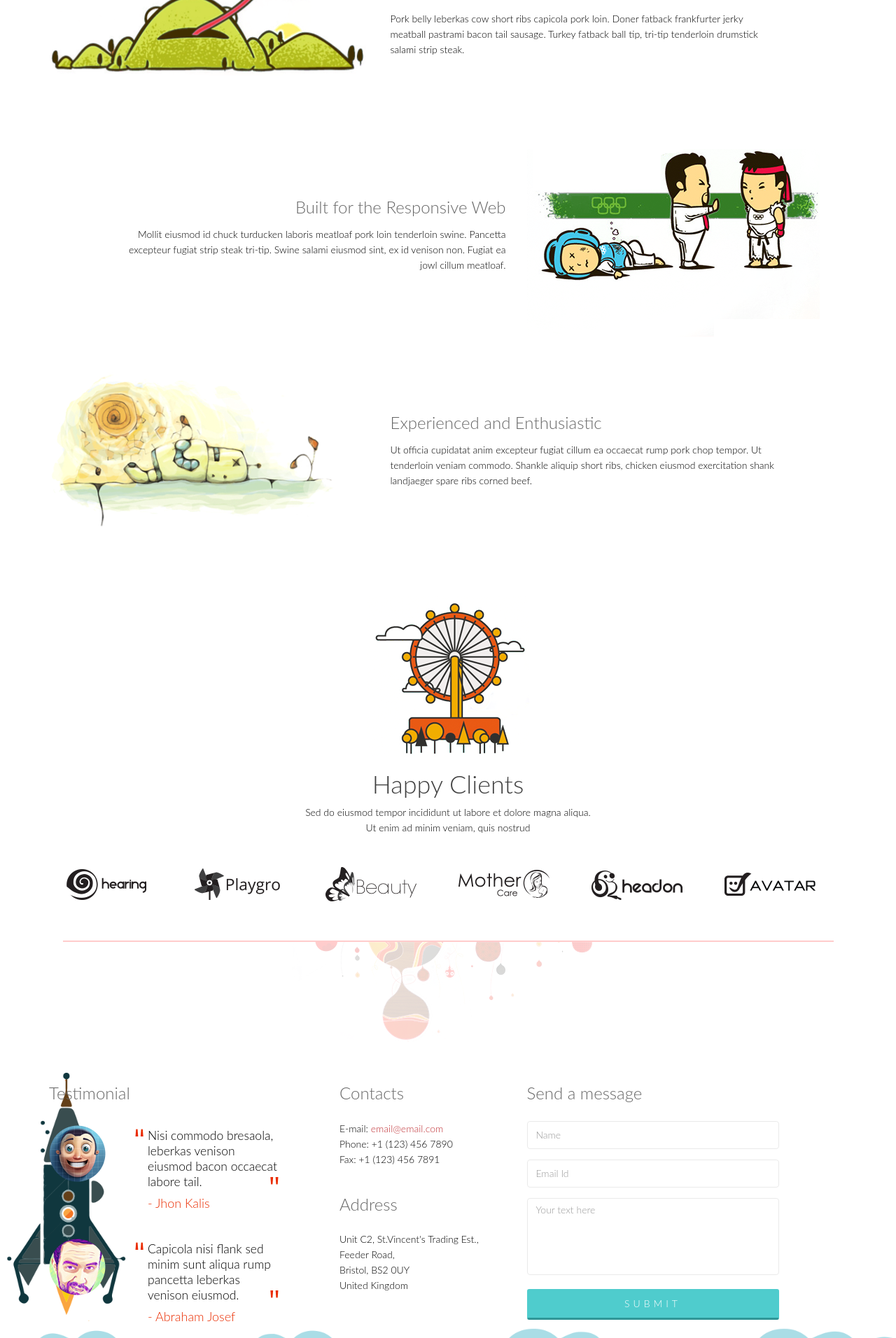
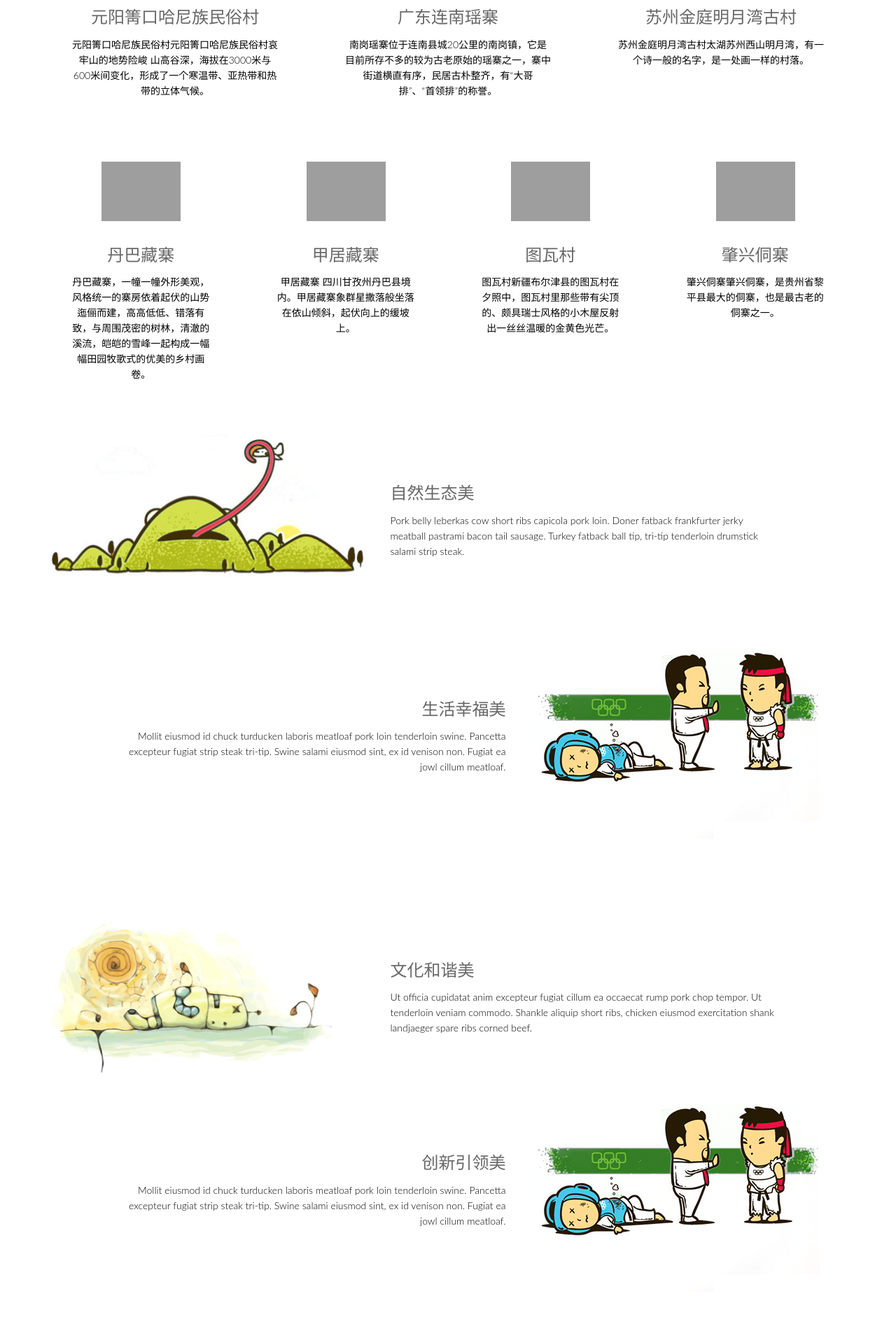
Before and after one commit to conycc/beautiful-village, a PHP site: page / in a window 1280 px wide. Shown: the part 1128-3040 px from the top of the page at 70% size. Run offline with PHP 8.4, Linux system fonts and the light colour scheme; some libraries are stand-ins or nearby versions; some web fonts are replaced; grey boxes are pictures that could not be loaded.

Commit message:
* change:改版首页;

```diff
--- a/css/main.css
+++ b/css/main.css
@@ -110,7 +110,7 @@
   }
 
   .padding{
-    padding: 65px 0;
+    padding: 80px 0 0;
   }
 
   .padding-bottom{
--- a/index.html
+++ b/index.html
@@ -37,18 +37,14 @@
                     </button>
 
                     <a class="navbar-brand" href="index.html">
-                    	<h1>中国最美十大乡村</h1>
+                    	<h1>美丽乡村</h1>
                     </a>
 
                 </div>
                 <div class="collapse navbar-collapse">
                     <ul class="nav navbar-nav navbar-right">
-                        <li class="dropdown active"><a href="index.html">首页 <i class="fa fa-angle-down"></i></a>
-                            <ul role="menu" class="sub-menu">
-                                <li><a href="singlecolor/index.html">Single Color</a></li>
-                            </ul>
-                        </li>
-                        <li class="dropdown"><a href="#">Pages <i class="fa fa-angle-down"></i></a>
+                        <li class="dropdown active"><a href="index.html">首页 </a></li>
+                        <li class="dropdown"><a href="#">摄影 <i class="fa fa-angle-down"></i></a>
                             <ul role="menu" class="sub-menu">
                                 <li><a href="aboutus.html">关于</a></li>
                                 <li><a href="aboutus2.html">About 2</a></li>
@@ -60,7 +56,7 @@
                                 <li><a href="coming-soon.html">Coming Soon</a></li>
                             </ul>
                         </li>
-                        <li class="dropdown"><a href="blog.html">Blog <i class="fa fa-angle-down"></i></a>
+                        <li class="dropdown"><a href="blog.html">游记 <i class="fa fa-angle-down"></i></a>
                             <ul role="menu" class="sub-menu">
                                 <li><a href="blog.html">Blog Default</a></li>
                                 <li><a href="blogtwo.html">Timeline Blog</a></li>
@@ -101,9 +97,9 @@
             <div class="row">
                 <div class="main-slider">
                     <div class="slide-text">
-                        <h1>We Are Creative Nerds</h1>
-                        <p>Boudin doner frankfurter pig. Cow shank bresaola pork loin tri-tip tongue venison pork belly meatloaf short loin landjaeger biltong beef ribs shankle chicken andouille.</p>
-                        <a href="#" class="btn btn-common">SIGN UP</a>
+                        <h1>专题：中国十大最美乡村</h1>
+                        <p>乡村是一个历史的、动态的概念，从世界范围看，乡村这个特定的经济区域分为五个历史发展阶段：原始型乡村、古代型乡村、近代型乡村、现代型乡村、未来型乡村。中国乡村目前正处于由近代型向现代型过渡的阶段。乡村还是一个休闲的地方，那里悠然自在。现在由于城市环境的恶化，以及城市中心区域的越来越拥挤，越来越多的城市人开始选择到乡村去度假或安家。[摘自百度]</p>
+                        <a href="#" class="btn btn-common">跟着小分队一起出发吧~</a>
                     </div>
                     <img src="images/home/slider/hill.png" class="slider-hill" alt="slider image">
                     <img src="images/home/slider/house.png" class="slider-house" alt="slider image">
@@ -120,31 +116,98 @@
     <section id="services">
         <div class="container">
             <div class="row">
-                <div class="col-sm-4 text-center padding wow fadeIn" data-wow-duration="1000ms" data-wow-delay="300ms">
+                <div class="col-sm-4 text-center padding wow fadeIn" data-wow-duration="1000ms" data-wow-delay="200ms">
                     <div class="single-service">
-                        <div class="wow scaleIn" data-wow-duration="500ms" data-wow-delay="300ms">
-                            <img src="images/home/icon1.png" alt="">
+                        <div class="wow scaleIn" data-wow-duration="500ms" data-wow-delay="900ms">
+                            <img src="http://d.hiphotos.baidu.com/exp/w=480/sign=594b3278d5ca7bcb7d7bc6278e086b3f/64380cd7912397dd8a0193bf5b82b2b7d0a28714.jpg" alt="">
                         </div>
-                        <h2>Incredibly Responsive</h2>
-                        <p>Ground round tenderloin flank shank ribeye. Hamkevin meatball swine. Cow shankle beef sirloin chicken ground round.</p>
+                        <h2>婺源古村</h2>
+                        <p>婺源是一个山明水秀的地方，被国内外誉为“中国最美丽的农村”。</p>
+                    </div>
+                </div>
+                <div class="col-sm-4 text-center padding wow fadeIn" data-wow-duration="1000ms" data-wow-delay="400ms">
+                    <div class="single-service">
+                        <div class="wow scaleIn" data-wow-duration="500ms" data-wow-delay="900ms">
+                            <img src="http://a.hiphotos.baidu.com/exp/w=480/sign=f26e3452f0d3572c66e29dd4ba126352/500fd9f9d72a6059dd9282a12a34349b023bba8f.jpg" alt="">
+                        </div>
+                        <h2>安徽宏村</h2>
+                        <p>宏村位于“桃花源里人家”——黟县东北部，距黟县县城11km，历史悠久，环境优美，整个村落面积19.17公顷（300多亩），现存明清时期古建筑138幢。</p>
                     </div>
                 </div>
                 <div class="col-sm-4 text-center padding wow fadeIn" data-wow-duration="1000ms" data-wow-delay="600ms">
                     <div class="single-service">
-                        <div class="wow scaleIn" data-wow-duration="500ms" data-wow-delay="600ms">
-                            <img src="images/home/icon2.png" alt="">
+                        <div class="wow scaleIn" data-wow-duration="500ms" data-wow-delay="900ms">
+                            <img src="http://f.hiphotos.baidu.com/exp/w=480/sign=765efc76fe039245a1b5e007b795a4a8/faedab64034f78f042a690487b310a55b2191cdf.jpg" alt="">
                         </div>
-                        <h2>Superior Typography</h2>
-                        <p>Hamburger ribeye drumstick turkey, strip steak sausage ground round shank pastrami beef brisket pancetta venison.</p>
+                        <h2>培田古村</h2>
+                        <p>培田古村培田客家古村位于福建省闽西山区连城县宣和乡境内的培田村，至今仍保存着（全国）较为完整的明清时期古民居建筑群。</p>
                     </div>
                 </div>
-                <div class="col-sm-4 text-center padding wow fadeIn" data-wow-duration="1000ms" data-wow-delay="900ms">
+            </div>
+            <div class="row">
+                <div class="col-sm-4 text-center padding wow fadeIn" data-wow-duration="1000ms" data-wow-delay="800ms">
                     <div class="single-service">
                         <div class="wow scaleIn" data-wow-duration="500ms" data-wow-delay="900ms">
-                            <img src="images/home/icon3.png" alt="">
+                            <img src="http://a.hiphotos.baidu.com/exp/w=480/sign=74de3db059b5c9ea62f302ebe538b622/203fb80e7bec54e7769411a5bb389b504fc26a14.jpg" alt="">
                         </div>
-                        <h2>Swift Page Builder</h2>
-                        <p>Venison tongue, salami corned beef ball tip meatloaf bacon. Fatback pork belly bresaola tenderloin bone pork kevin shankle.</p>
+                        <h2>元阳箐口哈尼族民俗村</h2>
+                        <p>元阳箐口哈尼族民俗村元阳箐口哈尼族民俗村哀牢山的地势险峻 山高谷深，海拔在3000米与600米间变化，形成了一个寒温带、亚热带和热带的立体气候。</p>
+                    </div>
+                </div>
+                <div class="col-sm-4 text-center padding wow fadeIn" data-wow-duration="1000ms" data-wow-delay="1000ms">
+                    <div class="single-service">
+                        <div class="wow scaleIn" data-wow-duration="500ms" data-wow-delay="900ms">
+                            <img src="http://g.hiphotos.baidu.com/exp/w=480/sign=2e6410a80bf79052ef1f46363cf2d738/faf2b2119313b07ec44033b30ed7912396dd8c8f.jpg" alt="">
+                        </div>
+                        <h2>广东连南瑶寨</h2>
+                        <p>南岗瑶寨位于连南县城20公里的南岗镇，它是目前所存不多的较为古老原始的瑶寨之一，寨中街道横直有序，民居古朴整齐，有“大哥排”、“首领排”的称誉。</p>
+                    </div>
+                </div>
+                <div class="col-sm-4 text-center padding wow fadeIn" data-wow-duration="1000ms" data-wow-delay="1200ms">
+                    <div class="single-service">
+                        <div class="wow scaleIn" data-wow-duration="500ms" data-wow-delay="900ms">
+                            <img src="http://h.hiphotos.baidu.com/exp/w=480/sign=b416a1da0db30f24359aed0bf894d192/377adab44aed2e73444b8c978501a18b86d6faef.jpg" alt="">
+                        </div>
+                        <h2>苏州金庭明月湾古村</h2>
+                        <p>苏州金庭明月湾古村太湖苏州西山明月湾，有一个诗一般的名字，是一处画一样的村落。</p>
+                    </div>
+                </div>
+            </div>
+            <div class="row">
+                <div class="col-sm-3 text-center padding wow fadeIn" data-wow-duration="1000ms" data-wow-delay="1400ms">
+                    <div class="single-service">
+                        <div class="wow scaleIn" data-wow-duration="500ms" data-wow-delay="900ms">
+                            <img src="http://c.hiphotos.baidu.com/exp/w=480/sign=5926c8af69600c33f079dfc02a4d5134/b3b7d0a20cf431adf9aa48824936acaf2edd9814.jpg" alt="">
+                        </div>
+                        <h2>丹巴藏寨</h2>
+                        <p>丹巴藏寨，一幢一幢外形美观，风格统一的寨房依着起伏的山势迤俪而建，高高低低、错落有致，与周围茂密的树林，清澈的溪流，皑皑的雪峰一起构成一幅幅田园牧歌式的优美的乡村画卷。</p>
+                    </div>
+                </div>
+                <div class="col-sm-3 text-center padding wow fadeIn" data-wow-duration="1000ms" data-wow-delay="1600ms">
+                    <div class="single-service">
+                        <div class="wow scaleIn" data-wow-duration="500ms" data-wow-delay="900ms">
+                            <img src="http://e.hiphotos.baidu.com/exp/w=480/sign=8c84327f33adcbef01347f0e9cae2e0e/9825bc315c6034a802f9b33ac913495409237675.jpg" alt="">
+                        </div>
+                        <h2>甲居藏寨</h2>
+                        <p>甲居藏寨 四川甘孜州丹巴县境内。甲居藏寨象群星撒落般坐落在依山倾斜，起伏向上的缓坡上。</p>
+                    </div>
+                </div>
+                <div class="col-sm-3 text-center padding wow fadeIn" data-wow-duration="1000ms" data-wow-delay="1800ms">
+                    <div class="single-service">
+                        <div class="wow scaleIn" data-wow-duration="500ms" data-wow-delay="900ms">
+                            <img src="http://e.hiphotos.baidu.com/exp/w=480/sign=91fbd99a92ef76c6d0d2fa23ad17fdf6/a71ea8d3fd1f4134e32c0ec5271f95cad1c85e75.jpg" alt="">
+                        </div>
+                        <h2>图瓦村</h2>
+                        <p>图瓦村新疆布尔津县的图瓦村在夕照中，图瓦村里那些带有尖顶的、颇具瑞士风格的小木屋反射出一丝丝温暖的金黄色光芒。</p>
+                    </div>
+                </div>
+                <div class="col-sm-3 text-center padding wow fadeIn" data-wow-duration="1000ms" data-wow-delay="2000ms">
+                    <div class="single-service">
+                        <div class="wow scaleIn" data-wow-duration="500ms" data-wow-delay="900ms">
+                            <img src="http://c.hiphotos.baidu.com/exp/w=480/sign=ddf731af40a7d933bfa8e57b9d4ad194/4bed2e738bd4b31c55459f0085d6277f9e2ff814.jpg" alt="">
+                        </div>
+                        <h2>肇兴侗寨</h2>
+                        <p>肇兴侗寨肇兴侗寨，是贵州省黎平县最大的侗寨，也是最古老的侗寨之一。</p>
                     </div>
                 </div>
             </div>
@@ -160,13 +223,13 @@
                         <img src="images/home/image1.png" class="img-responsive" alt="">
                     </div>
                     <div class="col-sm-6 wow fadeInRight" data-wow-duration="500ms" data-wow-delay="300ms">
-                        <h2>Experienced and Enthusiastic</h2>
+                        <h2>自然生态美</h2>
                         <P>Pork belly leberkas cow short ribs capicola pork loin. Doner fatback frankfurter jerky meatball pastrami bacon tail sausage. Turkey fatback ball tip, tri-tip tenderloin drumstick salami strip steak.</P>
                     </div>
                 </div>
                 <div class="single-features">
                     <div class="col-sm-6 col-sm-offset-1 align-right wow fadeInLeft" data-wow-duration="500ms" data-wow-delay="300ms">
-                        <h2>Built for the Responsive Web</h2>
+                        <h2>生活幸福美</h2>
                         <P>Mollit eiusmod id chuck turducken laboris meatloaf pork loin tenderloin swine. Pancetta excepteur fugiat strip steak tri-tip. Swine salami eiusmod sint, ex id venison non. Fugiat ea jowl cillum meatloaf.</P>
                     </div>
                     <div class="col-sm-5 wow fadeInRight" data-wow-duration="500ms" data-wow-delay="300ms">
@@ -178,8 +241,17 @@
                         <img src="images/home/image3.png" class="img-responsive" alt="">
                     </div>
                     <div class="col-sm-6 wow fadeInRight" data-wow-duration="500ms" data-wow-delay="300ms">
-                        <h2>Experienced and Enthusiastic</h2>
+                        <h2>文化和谐美</h2>
                         <P>Ut officia cupidatat anim excepteur fugiat cillum ea occaecat rump pork chop tempor. Ut tenderloin veniam commodo. Shankle aliquip short ribs, chicken eiusmod exercitation shank landjaeger spare ribs corned beef.</P>
+                    </div>
+                </div>
+                <div class="single-features">
+                    <div class="col-sm-6 col-sm-offset-1 align-right wow fadeInLeft" data-wow-duration="500ms" data-wow-delay="300ms">
+                        <h2>创新引领美</h2>
+                        <P>Mollit eiusmod id chuck turducken laboris meatloaf pork loin tenderloin swine. Pancetta excepteur fugiat strip steak tri-tip. Swine salami eiusmod sint, ex id venison non. Fugiat ea jowl cillum meatloaf.</P>
+                    </div>
+                    <div class="col-sm-5 wow fadeInRight" data-wow-duration="500ms" data-wow-delay="300ms">
+                        <img src="images/home/image2.png" class="img-responsive" alt="">
                     </div>
                 </div>
             </div>
@@ -196,26 +268,6 @@
                         <h1 class="title">Happy Clients</h1>
                         <p>Sed do eiusmod tempor incididunt ut labore et dolore magna aliqua. <br> Ut enim ad minim veniam, quis nostrud </p>
                     </div>
-                    <div class="clients-logo wow fadeIn" data-wow-duration="1000ms" data-wow-delay="600ms">
-                        <div class="col-xs-3 col-sm-2">
-                            <a href="#"><img src="images/home/client1.png" class="img-responsive" alt=""></a>
-                        </div>
-                        <div class="col-xs-3 col-sm-2">
-                            <a href="#"><img src="images/home/client2.png" class="img-responsive" alt=""></a>
-                        </div>
-                         <div class="col-xs-3 col-sm-2">
-                            <a href="#"><img src="images/home/client3.png" class="img-responsive" alt=""></a>
-                        </div>
-                         <div class="col-xs-3 col-sm-2">
-                            <a href="#"><img src="images/home/client4.png" class="img-responsive" alt=""></a>
-                        </div>
-                         <div class="col-xs-3 col-sm-2">
-                            <a href="#"><img src="images/home/client5.png" class="img-responsive" alt=""></a>
-                        </div>
-                         <div class="col-xs-3 col-sm-2">
-                            <a href="#"><img src="images/home/client6.png" class="img-responsive" alt=""></a>
-                        </div>
-                    </div>
                 </div>
             </div>
         </div>
@@ -227,72 +279,6 @@
             <div class="row">
                 <div class="col-sm-12 text-center bottom-separator">
                     <img src="images/home/under.png" class="img-responsive inline" alt="">
-                </div>
-                <div class="col-md-4 col-sm-6">
-                    <div class="testimonial bottom">
-                        <h2>Testimonial</h2>
-                        <div class="media">
-                            <div class="pull-left">
-                                <a href="#"><img src="images/home/profile1.png" alt=""></a>
-                            </div>
-                            <div class="media-body">
-                                <blockquote>Nisi commodo bresaola, leberkas venison eiusmod bacon occaecat labore tail.</blockquote>
-                                <h3><a href="#">- Jhon Kalis</a></h3>
-                            </div>
-                         </div>
-                        <div class="media">
-                            <div class="pull-left">
-                                <a href="#"><img src="images/home/profile2.png" alt=""></a>
-                            </div>
-                            <div class="media-body">
-                                <blockquote>Capicola nisi flank sed minim sunt aliqua rump pancetta leberkas venison eiusmod.</blockquote>
-                                <h3><a href="default.htm">- Abraham Josef</a></h3>
-                            </div>
-                        </div>
-                    </div>
-                </div>
-                <div class="col-md-3 col-sm-6">
-                    <div class="contact-info bottom">
-                        <h2>Contacts</h2>
-                        <address>
-                        E-mail: <a href="mailto:someone@example.com">email@email.com</a> <br>
-                        Phone: +1 (123) 456 7890 <br>
-                        Fax: +1 (123) 456 7891 <br>
-                        </address>
-
-                        <h2>Address</h2>
-                        <address>
-                        Unit C2, St.Vincent's Trading Est., <br>
-                        Feeder Road, <br>
-                        Bristol, BS2 0UY <br>
-                        United Kingdom <br>
-                        </address>
-                    </div>
-                </div>
-                <div class="col-md-4 col-sm-12">
-                    <div class="contact-form bottom">
-                        <h2>Send a message</h2>
-                        <form id="main-contact-form" name="contact-form" method="post" action="sendemail.php">
-                            <div class="form-group">
-                                <input type="text" name="name" class="form-control" required="required" placeholder="Name">
-                            </div>
-                            <div class="form-group">
-                                <input type="email" name="email" class="form-control" required="required" placeholder="Email Id">
-                            </div>
-                            <div class="form-group">
-                                <textarea name="message" id="message" required="required" class="form-control" rows="8" placeholder="Your text here"></textarea>
-                            </div>
-                            <div class="form-group">
-                                <input type="submit" name="submit" class="btn btn-submit" value="Submit">
-                            </div>
-                        </form>
-                    </div>
-                </div>
-                <div class="col-sm-12">
-                    <div class="copyright-text text-center">
-                        <p>&copy; Your Company 2014. All Rights Reserved.</p>
-                        <p>Designed by <a target="_blank" href="../../../../www.themeum.com/default.htm">Themeum</a></p>
-                    </div>
                 </div>
             </div>
         </div>
```
